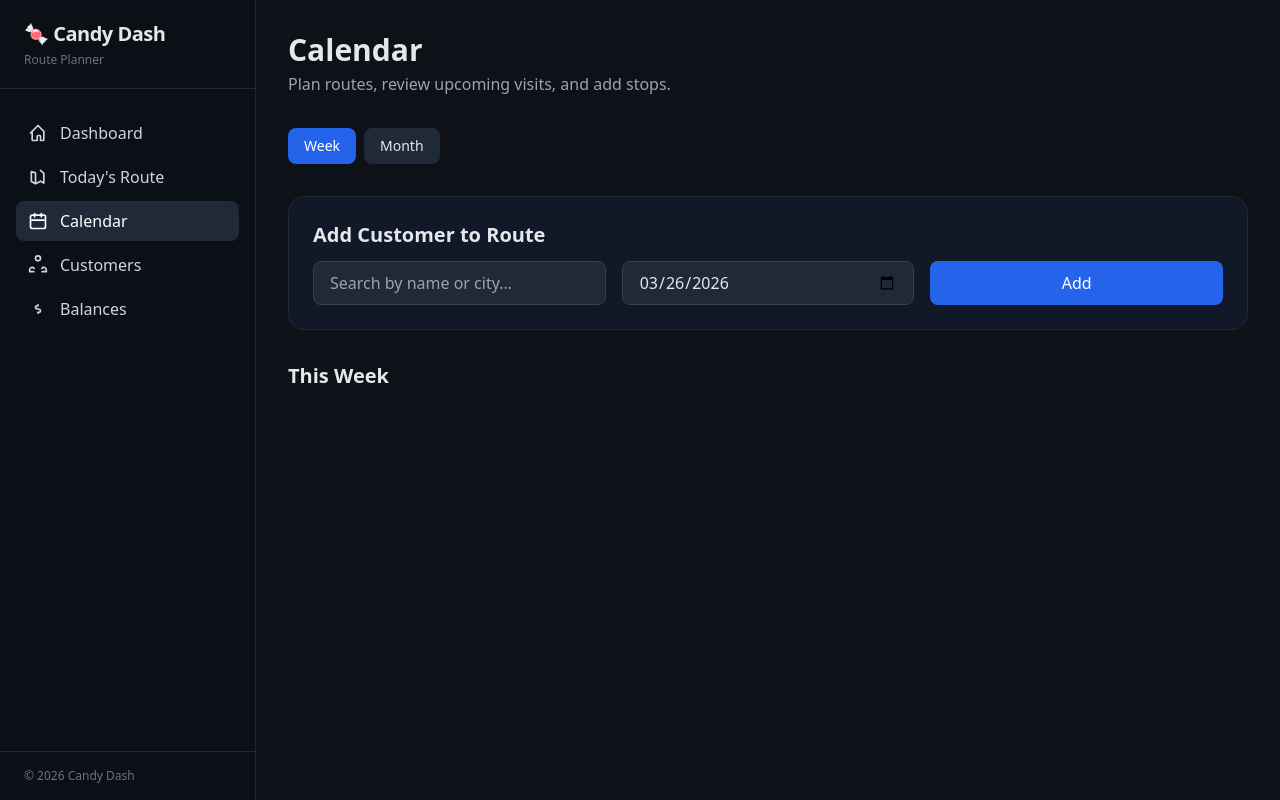
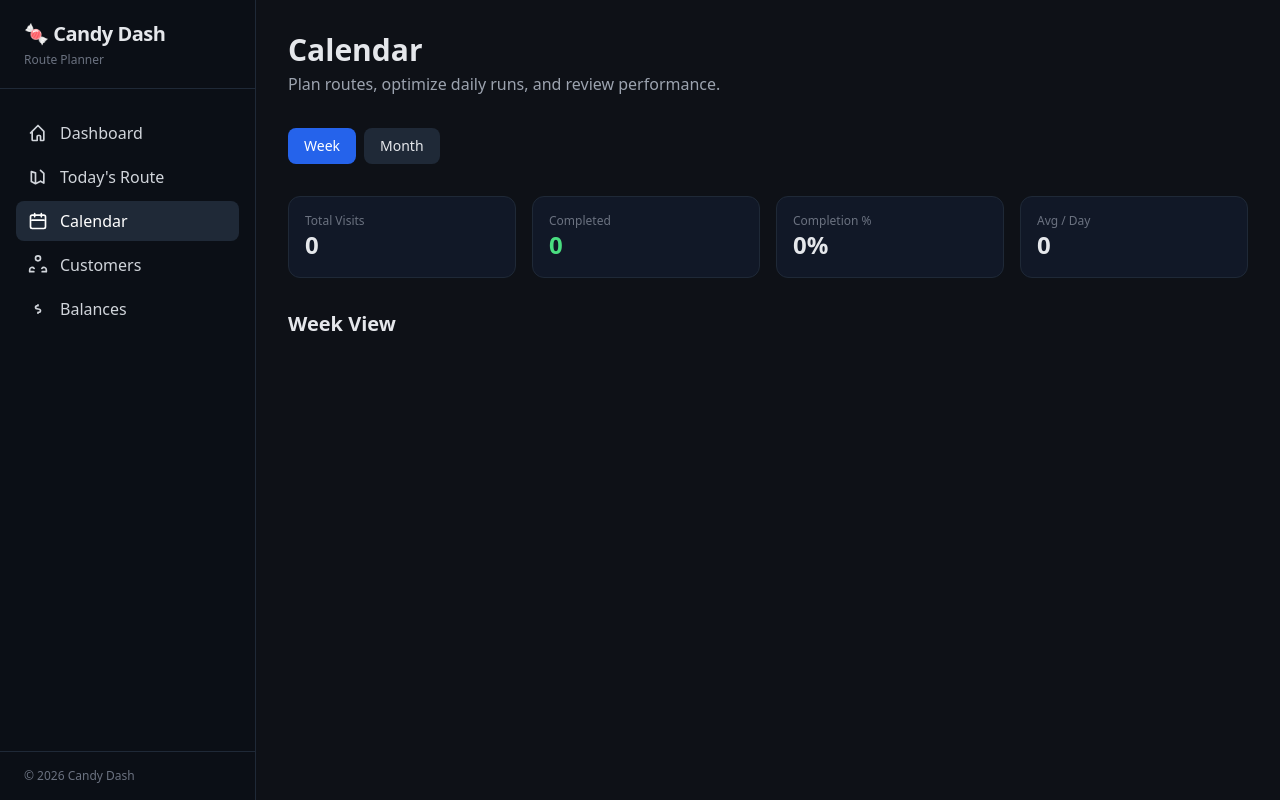
Before and after one commit to Kathail/candy, a Flask app: page /calendar/ in a window 1280 px wide. Run offline with Flask 3, Linux system fonts and the light colour scheme; data that the repository does not hold is empty; some libraries are stand-ins or nearby versions.

Commit message:
Update calendar.html

```diff
--- a/templates/calendar.html
+++ b/templates/calendar.html
@@ -5,7 +5,7 @@ content %}
     <section>
         <h1 class="text-3xl font-bold">Calendar</h1>
         <p class="text-gray-400 mt-1">
-            Plan routes, review upcoming visits, and add stops.
+            Plan routes, optimize daily runs, and review performance.
         </p>
     </section>
 
@@ -25,57 +25,37 @@ content %}
         </button>
     </div>
 
-    <!-- Quick Add -->
-    <section class="bg-gray-900 border border-gray-800 rounded-2xl p-6">
-        <h2 class="text-xl font-semibold mb-3">Add Customer to Route</h2>
-
-        <form
-            method="post"
-            action="{{ url_for('route.route_add') }}"
-            class="grid grid-cols-1 md:grid-cols-3 gap-4"
-        >
-            <input
-                type="text"
-                list="customer-list"
-                name="customer_id"
-                required
-                placeholder="Search by name or city…"
-                class="bg-gray-800 border border-gray-700 rounded-lg px-4 py-2"
-            />
-
-            <datalist id="customer-list">
-                {% for c in all_customers %}
-                <option
-                    value="{{ c.id }}"
-                    label="{{ c.name }}{% if c.city %} — {{ c.city }}{% endif %}"
-                ></option>
-                {% endfor %}
-            </datalist>
-
-            <input
-                type="date"
-                name="date"
-                value="{{ today }}"
-                class="bg-gray-800 border border-gray-700 rounded-lg px-4 py-2"
-            />
-
-            <button
-                type="submit"
-                class="bg-blue-600 hover:bg-blue-700 text-white rounded-lg px-4 py-2 font-medium"
-            >
-                Add
-            </button>
-        </form>
+    <!-- Analytics -->
+    <section class="grid grid-cols-2 md:grid-cols-4 gap-4" id="analytics">
+        <div class="bg-gray-900 border border-gray-800 rounded-xl p-4">
+            <div class="text-xs text-gray-500">Total Visits</div>
+            <div class="text-2xl font-bold" id="stat-total">—</div>
+        </div>
+        <div class="bg-gray-900 border border-gray-800 rounded-xl p-4">
+            <div class="text-xs text-gray-500">Completed</div>
+            <div class="text-2xl font-bold text-green-400" id="stat-completed">
+                —
+            </div>
+        </div>
+        <div class="bg-gray-900 border border-gray-800 rounded-xl p-4">
+            <div class="text-xs text-gray-500">Completion %</div>
+            <div class="text-2xl font-bold" id="stat-rate">—%</div>
+        </div>
+        <div class="bg-gray-900 border border-gray-800 rounded-xl p-4">
+            <div class="text-xs text-gray-500">Avg / Day</div>
+            <div class="text-2xl font-bold" id="stat-avg">—</div>
+        </div>
     </section>
 
     <!-- WEEK VIEW -->
     <section id="week-view" class="space-y-4">
-        <h2 class="text-xl font-semibold">This Week</h2>
+        <h2 class="text-xl font-semibold">Week View</h2>
 
         <div class="grid grid-cols-1 md:grid-cols-7 gap-3">
             {% for date, visits in scheduled_visits.items() %}
             <div
-                class="bg-gray-900 border border-gray-800 rounded-xl p-3 min-h-[140px]"
+                class="day-card bg-gray-900 border border-gray-800 rounded-xl p-3 min-h-[160px]"
+                data-date="{{ date }}"
             >
                 <div class="flex justify-between items-center mb-2">
                     <div class="font-semibold text-sm">
@@ -92,7 +72,7 @@ content %}
                     </span>
                 </div>
 
-                <ul class="space-y-1">
+                <ul class="space-y-1 mb-3">
                     {% for v in visits %}
                     <li class="text-xs flex justify-between">
                         <span class="truncate">{{ v.customer_name }}</span>
@@ -102,6 +82,14 @@ content %}
                     </li>
                     {% endfor %}
                 </ul>
+
+                <!-- Optimize -->
+                <button
+                    class="optimize-btn w-full text-xs bg-gray-800 hover:bg-gray-700 rounded-lg py-1.5"
+                    data-date="{{ date }}"
+                >
+                    Optimize Route
+                </button>
             </div>
             {% endfor %}
         </div>
@@ -109,14 +97,23 @@ content %}
 
     <!-- MONTH VIEW -->
     <section id="month-view" class="hidden space-y-4">
-        <h2 class="text-xl font-semibold">This Month</h2>
+        <h2 class="text-xl font-semibold">Month View</h2>
 
         <div
             class="grid grid-cols-7 gap-px bg-gray-800 rounded-xl overflow-hidden"
         >
             {% for i in range(1, 36) %} {% set date = (month_dates[i-1] if
             month_dates is defined else None) %}
-            <div class="bg-gray-900 min-h-[120px] p-2 text-xs">
+            <div
+                class="day-card bg-gray-900 min-h-[120px] p-2 text-xs"
+                {%
+                if
+                date
+                %}data-date="{{ date }}"
+                {%
+                endif
+                %}
+            >
                 {% if date %}
                 <div class="font-semibold mb-1">
                     {{ date }} {% if date == today %}
@@ -127,21 +124,28 @@ content %}
                 </div>
 
                 {% for v in scheduled_visits.get(date, []) %}
-                <div class="truncate text-gray-300 flex justify-between">
+                <div class="truncate flex justify-between">
                     <span>{{ v.customer_name }}</span>
                     {% if v.completed %}
                     <span class="text-green-400">✓</span>
                     {% endif %}
                 </div>
-                {% endfor %} {% endif %}
+                {% endfor %} {% if scheduled_visits.get(date) %}
+                <button
+                    class="optimize-btn mt-2 w-full text-[10px] bg-gray-800 hover:bg-gray-700 rounded py-1"
+                    data-date="{{ date }}"
+                >
+                    Optimize
+                </button>
+                {% endif %} {% endif %}
             </div>
             {% endfor %}
         </div>
     </section>
 </div>
 
-<!-- View Toggle Script -->
 <script>
+    /* ---------------- View Toggle ---------------- */
     const buttons = document.querySelectorAll(".view-btn");
     const week = document.getElementById("week-view");
     const month = document.getElementById("month-view");
@@ -160,8 +164,56 @@ content %}
                 month.classList.remove("hidden");
                 week.classList.add("hidden");
             }
+            computeStats();
         });
     });
+
+    /* ---------------- Analytics ---------------- */
+    function computeStats() {
+        let total = 0;
+        let completed = 0;
+        let days = new Set();
+
+        document.querySelectorAll(".day-card").forEach((card) => {
+            const date = card.dataset.date;
+            if (!date) return;
+
+            const items = card.querySelectorAll("li");
+            if (items.length === 0) return;
+
+            days.add(date);
+            total += items.length;
+
+            items.forEach((i) => {
+                if (i.querySelector(".text-green-400")) completed++;
+            });
+        });
+
+        const avg = days.size ? (total / days.size).toFixed(1) : 0;
+        const rate = total ? Math.round((completed / total) * 100) : 0;
+
+        document.getElementById("stat-total").textContent = total;
+        document.getElementById("stat-completed").textContent = completed;
+        document.getElementById("stat-rate").textContent = rate + "%";
+        document.getElementById("stat-avg").textContent = avg;
+    }
+
+    /* ---------------- Optimization (UI-only) ---------------- */
+    document.querySelectorAll(".optimize-btn").forEach((btn) => {
+        btn.addEventListener("click", () => {
+            const date = btn.dataset.date;
+            btn.textContent = "Optimizing…";
+            btn.disabled = true;
+
+            // Placeholder for backend call
+            setTimeout(() => {
+                btn.textContent = "Optimized ✓";
+                btn.classList.add("bg-green-600");
+            }, 800);
+        });
+    });
+
+    computeStats();
 </script>
 
 {% endblock %}
```
